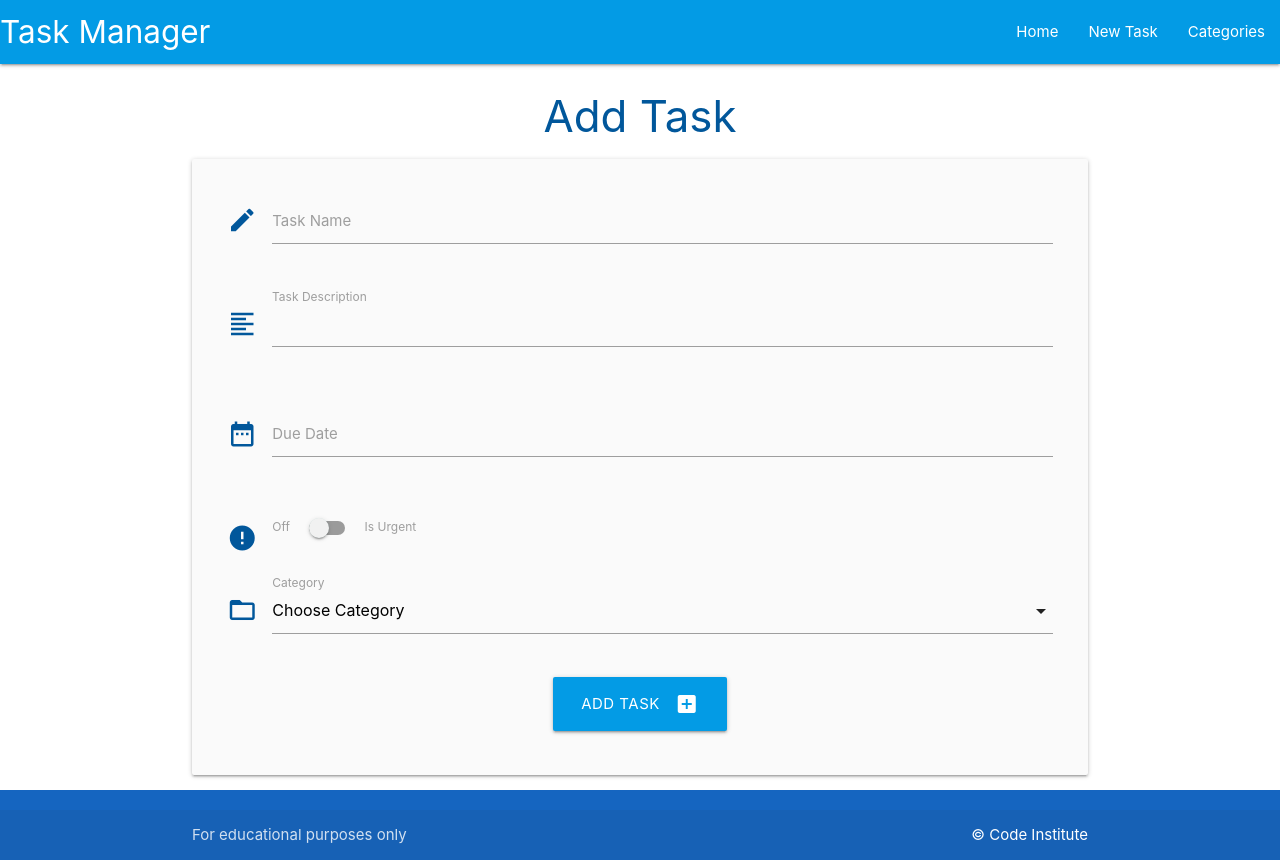
After one commit to AndyV773/flask-sqlalchemy-task-manager, a Python web app: template taskmanager/templates/add_task.html in a window 1280 px wide. The commit adds this page. Run offline with Jinja, Linux system fonts and the light colour scheme; the template is opened without the code that fills it, so the values that code supplies are empty.

Commit message:
Add add_task.html and post functionality in routes.py

```diff
--- a/taskmanager/static/js/script.js
+++ b/taskmanager/static/js/script.js
@@ -3,6 +3,17 @@ document.addEventListener('DOMContentLoaded', function () {
   let sidenav = document.querySelectorAll('.sidenav');
   M.Sidenav.init(sidenav);
 
+  // datepicker initialization
+  let datepicker = document.querySelectorAll('.datepicker');
+  M.Datepicker.init(datepicker, {
+    format: "dd mmmm, yyyy",
+    i18n: { done: "Select" }
+  });
+
+  // select initialization
+  let selects = document.querySelectorAll('select');
+  M.FormSelect.init(selects);
+
   // delete model initialization
   let delModal = document.querySelectorAll('.modal');
   M.Modal.init(delModal);
--- a/taskmanager/templates/add_category.html
+++ b/taskmanager/templates/add_category.html
@@ -5,7 +5,7 @@
 
 <div class="row card-panel grey lighten-5">
     <form class="col s12" method="POST" action="{{ url_for('add_category') }}">
-        <!-- category name -->
+        <!-- category_name -->
         <div class="row">
             <div class="input-field col s12">
                 <i class="material-icons prefix light-blue-text text-darken-4">folder_open</i>
--- /dev/null
+++ b/taskmanager/templates/add_task.html
@@ -0,0 +1,74 @@
+{% extends "base.html" %}
+{% block content %}
+
+<h3 class="light-blue-text text-darken-4 center-align">Add Task</h3>
+
+<div class="row card-panel grey lighten-5">
+    <form class="col s12" method="POST" action="{{ url_for('add_task') }}">
+        <!-- task_name -->
+        <div class="row">
+            <div class="input-field col s12">
+                <i class="material-icons prefix light-blue-text text-darken-4">create</i>
+                <input id="task_name" name="task_name" minlength="5" maxlength="50" type="text" class="validate"
+                    required>
+                <label for="task_name">Task Name</label>
+            </div>
+        </div>
+        <!-- task_description -->
+        <div class="row">
+            <div class="input-field col s12">
+                <i class="material-icons prefix light-blue-text text-darken-4">format_align_left</i>
+                <textarea id="task_description" name="task_description" minlength="5" maxlength="200" type="text"
+                    class="materialize-textarea validate" required>
+                </textarea>
+                <label for="task_description">Task Description</label>
+            </div>
+        </div>
+        <!-- due_date -->
+        <div class="row">
+            <div class="input-field col s12">
+                <i class="material-icons prefix light-blue-text text-darken-4">date_range</i>
+                <input id="due_date" name="due_date" type="text" class="datepicker validate" required>
+                <label for="due_date">Due Date</label>
+            </div>
+        </div>
+        <!-- is_urgent -->
+        <div class="row">
+            <div class="input-field col s12">
+                <!-- Switch -->
+                <div class="switch">
+                    <i class="material-icons prefix light-blue-text text-darken-4">error</i>
+                    <label>
+                        Off
+                        <input id="is_urgent" name="is_urgent" type="checkbox">
+                        <span class="lever"></span>
+                        Is Urgent
+                    </label>
+                </div>
+            </div>
+        </div>
+        <!-- category_id -->
+        <div class="row">
+            <div class="input-field col s12">
+                <i class="material-icons prefix light-blue-text text-darken-4">folder_open</i>
+                <select name="category_id" id="category_id" class="validate" required>
+                    <option value="" disabled selected>Choose Category</option>
+                    {% for category in categories %}
+                        <option value="{{ category.id }}">{{ category.category_name }}</option>
+                    {% endfor %}
+                </select>
+                <label for="category_id">Category</label>
+            </div>
+        </div>
+        <!-- submit button -->
+        <div class="row">
+            <div class="col s12 center-align">
+                <button type="submit" class="btn-large light-blue darken-1">
+                    Add Task <i class="material-icons right">add_box</i>
+                </button>
+            </div>
+        </div>
+    </form>
+</div>
+
+{% endblock %}
--- a/taskmanager/templates/base.html
+++ b/taskmanager/templates/base.html
@@ -23,7 +23,7 @@
                 <a href="#" data-target="mobile-demo" class="sidenav-trigger"><i class="material-icons">menu</i></a>
                 <ul class="right hide-on-med-and-down">
                     <li><a href="{{ url_for('home') }}">Home</a></li>
-                    <li><a href="">New Task</a></li>
+                    <li><a href="{{ url_for('add_task') }}">New Task</a></li>
                     <li><a href="{{ url_for('categories') }}">Categories</a></li>
                 </ul>
             </div>
@@ -32,7 +32,7 @@
         <!-- mobile navbar -->
         <ul class="sidenav" id="mobile-demo">
             <li><a href="{{ url_for('home') }}">Home</a></li>
-            <li><a href="">New Task</a></li>
+            <li><a href="{{ url_for('add_task') }}">New Task</a></li>
             <li><a href="{{ url_for('categories') }}">Categories</a></li>
         </ul>
     </header>
```
Also changed, not shown: taskmanager/routes.py (+17 -0 lines), taskmanager/templates/tasks.html (+8 -0 lines).
